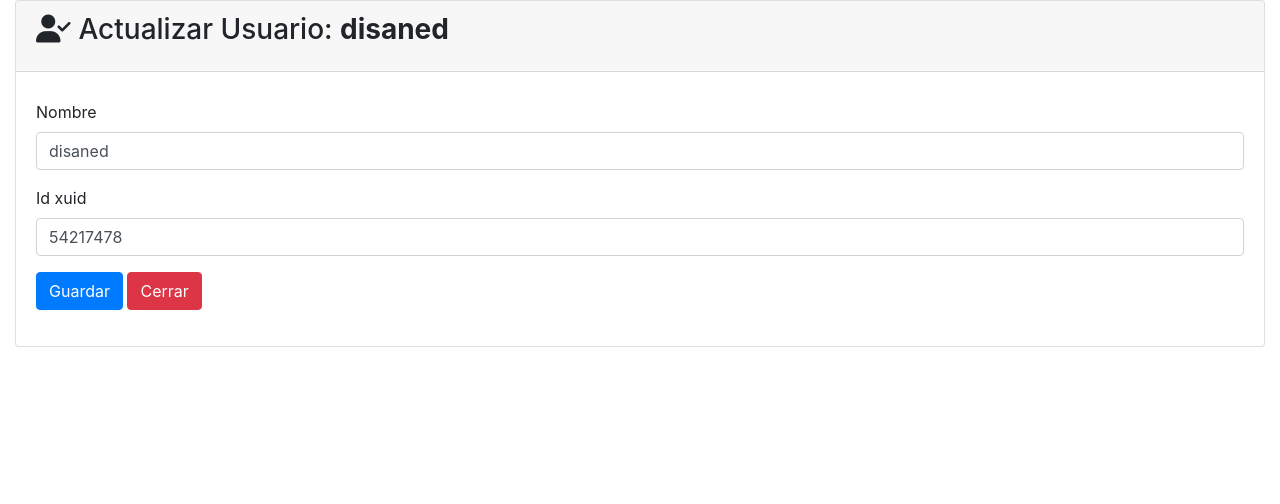
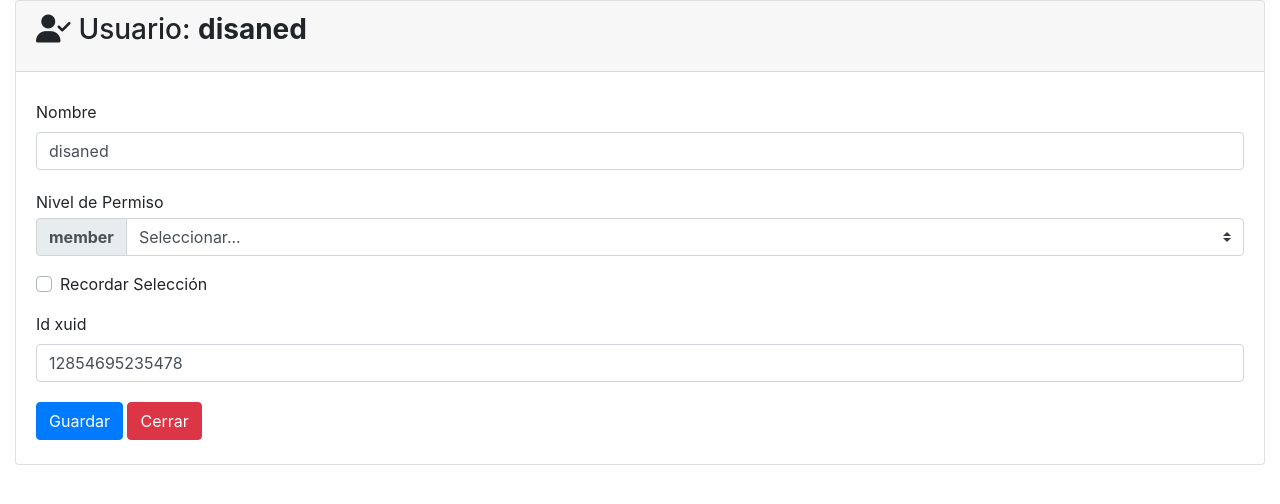
Before and after one commit to digiraldo/Minecraft-BE-Server-Panel-Admin-Web, a PHP site: page /panel/usuarios/actualizar.php?name=disaned in a window 1280 px wide. Shown: the top 504 px of the page. Run offline with PHP 8.4, Linux system fonts and the light colour scheme; some libraries are stand-ins or nearby versions.

Commit message:
actualizacion vista whitelist

```diff
--- a/panel/usuarios/_formulario.php
+++ b/panel/usuarios/_formulario.php
@@ -2,23 +2,46 @@
 
     <div class="card">
         <div class="card-header">
-            <h3 class="card-title"><i class="fas fa-user-check"></i> Actualizar Usuario: <b><?php echo $usuarioN['name'] ?></b></h3>
+            <h3 class="card-title"><i class="fas fa-user-check"></i> Usuario: <b><?php echo $usuarioN['name'] ?></b></h3>
         </div>
             <div class="card-body">
             <form action="" method="POST" role="form">
                 <legend></legend>
-                    <div class="form-group">
+                        <div class="form-group">
                         <label for="my-input">Nombre</label>
                         <input id="my-input" value="<?php echo $usuarioN['name'] ?>" class="form-control" type="text" name="name">
-                    </div>
+                        </div>
+
+                        <label class="my-1 mr-2" for="inlineFormCustomSelectPref">Nivel de Permiso</label>
+                        <div class="input-group mb-3">
+                        <div class="input-group-prepend">
+                            <label class="input-group-text" for="inputGroupSelect01"><b> <?php echo $usuarioN['permission'] ?></b></label>
+                        </div>
+                        <select class="custom-select" id="inputGroupSelect01">
+                            <option selected>Seleccionar...</option>
+                            <option value="visitor">Visitante</option>
+                            <option value="member">Miembro</option>
+                            <option value="operator">Operador</option>
+                        </select>
+                        </div>
+
+
+                      <div class="custom-control custom-checkbox my-1 mr-sm-2">
+                        <input type="checkbox" class="custom-control-input" id="customControlInline">
+                        <label class="custom-control-label" for="customControlInline">Recordar Selección</label>
+                      </div>
+                    </form>
+
                     <div class="form-group">
                         <label for="my-input">Id xuid</label>
                         <input id="my-input" value="<?php echo $usuarioN['xuid'] ?>" class="form-control" type="text" name="xuid">
                     </div>
-                <button type="submit" class="btn btn-primary">Guardar</button>
+                    <button type="submit" class="btn btn-primary my-1">Guardar</button>
                 <a href="index.php" type="submit" class="btn btn-danger">Cerrar</a>
             </form>
             </div>
     </div>
 
 </div>
+
+<!-- "visitor", "member", "operator" -->
--- a/panel/usuarios/agregar.php
+++ b/panel/usuarios/agregar.php
@@ -4,6 +4,7 @@ require __DIR__.'/usuarios.php';
 
 $usuarioN = [
     'name' => '',
+    'permission' => '',
     'xuid' => '',
 ];
 
--- a/panel/usuarios/usuarios.php
+++ b/panel/usuarios/usuarios.php
@@ -22,6 +22,7 @@ function crearUsuario($data){
 
     $data['ignoresPlayerLimit'] = false;
     $usuarios = obtenerUsuarios();
+    //$data['xuid'] = $permiso['xuid'];
     //$data['xuid'] = $permiso['xuid'];
     $usuarios[] = $data;
     ponerJson ($usuarios);
--- a/servername/whitelist.json
+++ b/servername/whitelist.json
@@ -1,60 +1,14 @@
 [
     {
+        "name": "disaned",
+        "xuid": "12854695235478",
         "ignoresPlayerLimit": false,
-        "name": "gorobeta",
-        "xuid": "12587456"
+        "permission": "member"
     },
     {
-        "ignoresPlayerLimit": false,
-        "name": "gogoro",
-        "xuid": "54215878"
-    },
-    {
-        "ignoresPlayerLimit": false,
-        "name": "disaned",
-        "xuid": "54217478"
-    },
-    {
-        "ignoresPlayerLimit": false,
-        "name": "masdesandra",
-        "xuid": "524215878"
-    },
-    {
-        "ignoresPlayerLimit": false,
         "name": "zedyer",
-        "xuid": "5242685878"
-    },
-    {
-        "ignoresPlayerLimit": false,
-        "name": "Armadillo_2H",
-        "xuid": "5891245878"
-    },
-    {
-        "name": "gaucho_98",
-        "xuid": "12854695235478"
-    },
-    {
-        "name": "Fernando",
-        "xuid": "12457856"
-    },
-    {
-        "name": "carlucho",
-        "xuid": "d",
-        "ignoresPlayerLimit": false
-    },
-    {
-        "name": "friolento56",
-        "xuid": "d",
-        "ignoresPlayerLimit": false
-    },
-    {
-        "name": "caluroso98",
-        "xuid": "d",
-        "ignoresPlayerLimit": false
-    },
-    {
-        "name": "jijihy",
-        "xuid": "u",
+        "permission": "member",
+        "xuid": "321456",
         "ignoresPlayerLimit": false
     }
 ]
```
Also changed, not shown: panel/usuarios/editar.php (+26 -23 lines), panel/usuarios/index.php (+12 -5 lines).
